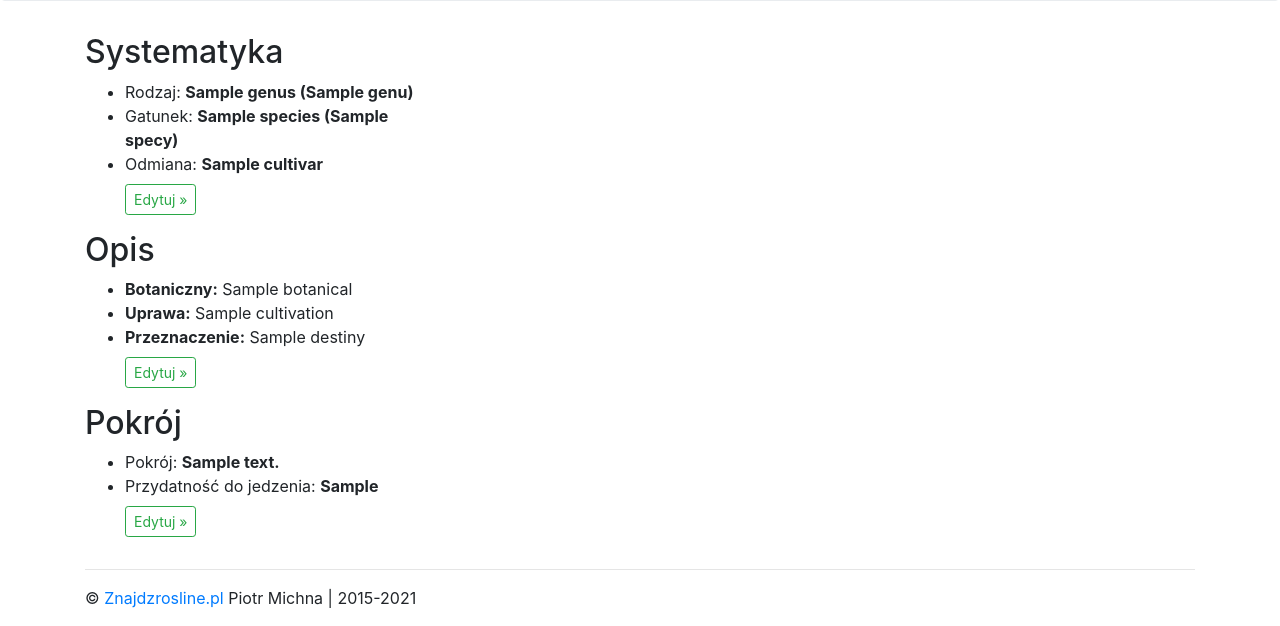
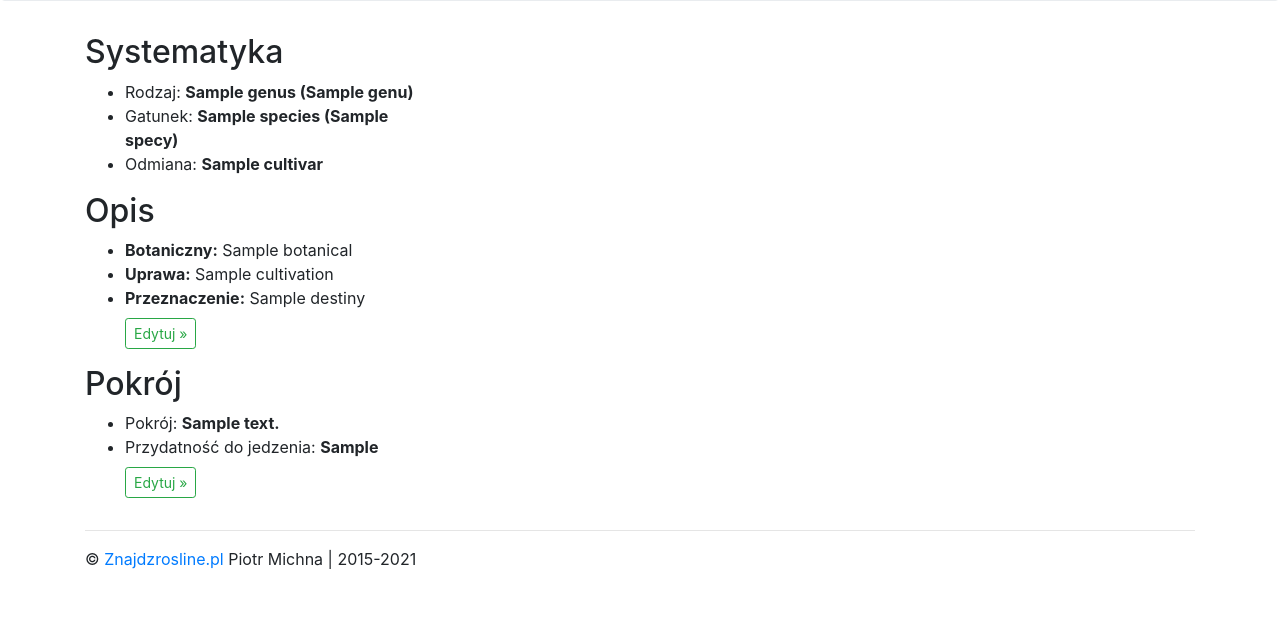
Before and after one commit to piotrmichna/znajdzrosline.pl, a Django app: template wdp/botanical/templates/botanical_edit.html in a window 1280 px wide. Shown: the part 258-884 px from the top of the page. After the commit the page ends 827 px from the top, so only its background shows below. Run offline with Django 3.2, Linux system fonts and the light colour scheme; the template is opened without the code that fills it: most values are stand-ins (such as "Sample title", 1, 10 or a date in 2020); some libraries are stand-ins or nearby versions.

Commit message:
podpiecie odnosnikow edycji w glownej strnie edycji

```diff
--- a/wdp/botanical/templates/botanical_edit.html
+++ b/wdp/botanical/templates/botanical_edit.html
@@ -13,7 +13,7 @@
             <li>Rodzaj: <strong>{{plant.genus}} ({{plant.genus.pl_name}})</strong></li>
             <li>Gatunek: <strong>{{plant.species}} ({{plant.species.pl_name}})</strong></li>
             <li>Odmiana: <strong>{{plant.cultivar}}</strong></li>
-            <li style="list-style-type: none"><p><a class="btn btn-outline-success btn-sm mt-2" href="#" role="button"> Edytuj &raquo;</a></li>
+            <!--            <li style="list-style-type: none"><p><a class="btn btn-outline-success btn-sm mt-2" href="#" role="button"> Edytuj &raquo;</a></li>-->
         </ul>
     </div>
 </div>
@@ -24,7 +24,9 @@
             <li><strong>Botaniczny:</strong> {{plant.description.botanical}}</li>
             <li><strong>Uprawa:</strong> {{plant.description.cultivation}}</li>
             <li><strong>Przeznaczenie:</strong> {{plant.description.destiny}}</li>
-            <li style="list-style-type: none"><p><a class="btn btn-outline-success btn-sm mt-2" href="#" role="button"> Edytuj &raquo;</a></li>
+            <li style="list-style-type: none"><p><a class="btn btn-outline-success btn-sm mt-2"
+                                                    href="{% url 'botanical-edit-descriptions' plant.id %}"
+                                                    role="button"> Edytuj &raquo;</a></li>
         </ul>
     </div>
 </div>
@@ -34,7 +36,9 @@
         <ul>
             <li>Pokrój: <strong>{{plant.body_type}}</strong></li>
             <li>Przydatność do jedzenia: <strong>{{plant.edible_show}}</strong></li>
-            <li style="list-style-type: none"><p><a class="btn btn-outline-success btn-sm mt-2" href="#" role="button"> Edytuj &raquo;</a></li>
+            <li style="list-style-type: none"><p><a class="btn btn-outline-success btn-sm mt-2"
+                                                    href="{% url 'botanical-edit-body' plant.id %}" role="button">
+                Edytuj &raquo;</a></li>
         </ul>
     </div>
 </div>
```
